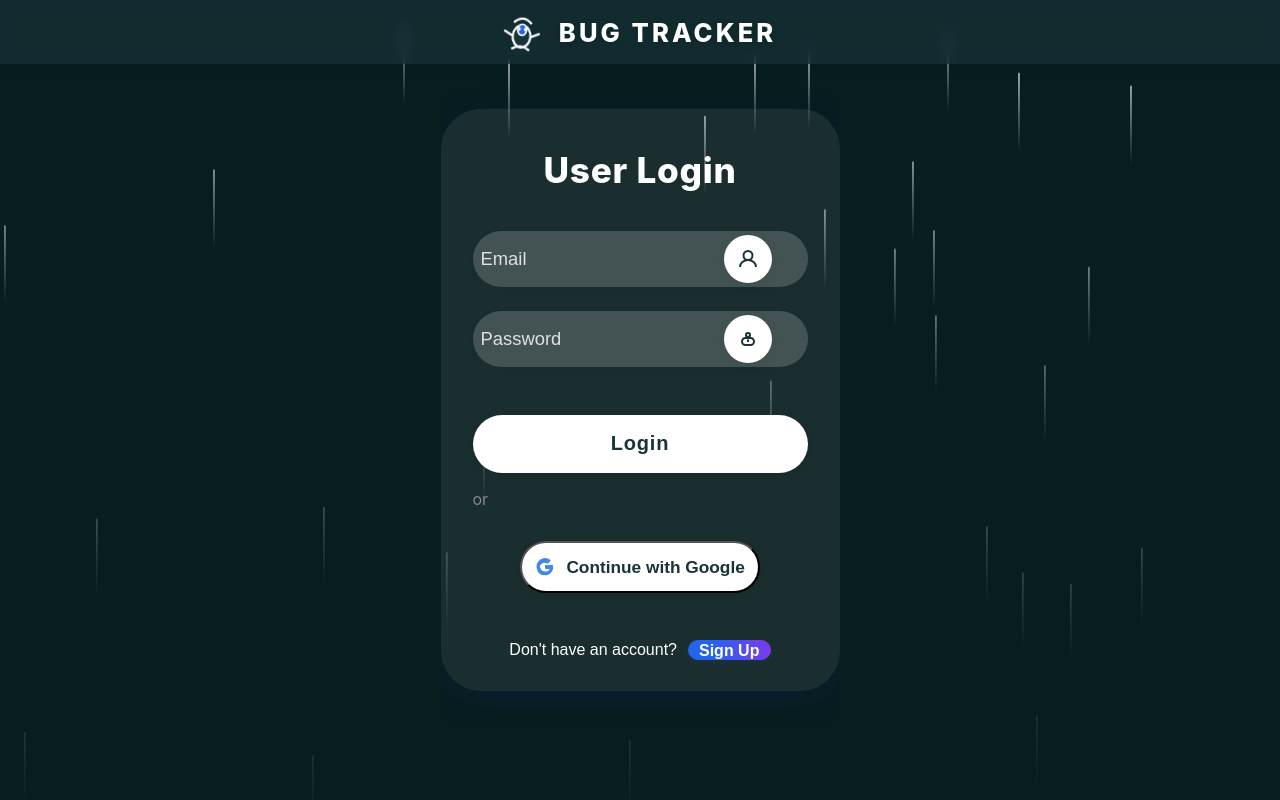
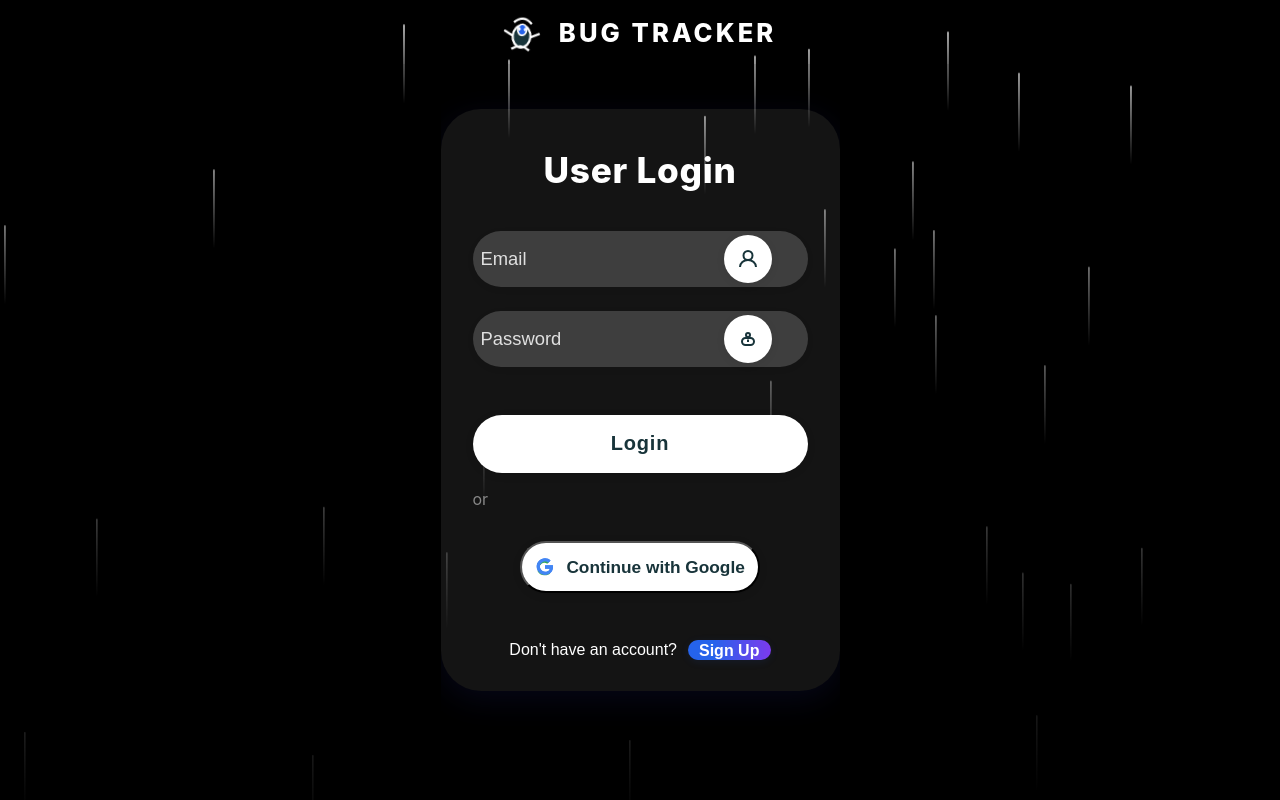
Before and after one commit to Nirmalkoswatta/Bugtracker-kosa, a React (Vite) app: page / in a window 1280 px wide. Built offline with nearby package versions, Linux system fonts and the light colour scheme; no server answers.

Commit message:
redde errorrs

```diff
--- a/src/components/QADashboard.jsx
+++ b/src/components/QADashboard.jsx
@@ -4,6 +4,13 @@ import StarfallBackground from "./StarfallBackground";
 
 export default function QADashboard() {
   const user = useSelector(state => state.user.user);
+  if (!user) {
+    return (
+      <div className="bugtracker-analytics-root" style={{position:'relative', display:'flex', alignItems:'center', justifyContent:'center', minHeight:'100vh'}}>
+        <div style={{color:'#fff', fontSize:'1.2rem'}}>Loading QA Dashboard...</div>
+      </div>
+    );
+  }
   return (
     <div className="bugtracker-analytics-root" style={{position:'relative'}}>
       <StarfallBackground />
@@ -14,7 +21,7 @@ export default function QADashboard() {
         </div>
         <div className="bugtracker-admin-navbar-user">
           <span className="bugtracker-admin-navbar-avatar" />
-          <span className="bugtracker-admin-navbar-username">{user?.email || "QA"}</span>
+          <span className="bugtracker-admin-navbar-username">{user.email || "QA"}</span>
         </div>
       </nav>
       <section className="bugtracker-summary-panel">
--- a/src/styles/main.scss
+++ b/src/styles/main.scss
@@ -2,7 +2,7 @@
 .bugtracker-admin-navbar {
   width: 100vw;
   height: 60px;
-  background: #181824;
+  background: transparent !important;
   display: flex;
   align-items: center;
   justify-content: space-between;
@@ -11,7 +11,7 @@
   top: 0;
   left: 0;
   z-index: 30;
-  box-shadow: 0 2px 16px 0 rgba(0,0,0,0.10);
+  box-shadow: 0 2px 16px 0 rgba(0,0,0,0.18);
 }
 .bugtracker-admin-navbar-left {
   display: flex;
@@ -664,13 +664,13 @@
   left: 0;
   width: 100vw;
   height: 64px;
-  background: rgba(24, 52, 58, 0.65);
-  box-shadow: 0 2px 16px 0 rgba(0,0,0,0.10);
+  background: transparent !important;
+  box-shadow: 0 2px 16px 0 rgba(0,0,0,0.18);
   display: flex;
   align-items: center;
   justify-content: center;
   z-index: 10;
-  backdrop-filter: blur(8px);
+  backdrop-filter: none;
 }
 .login-navbar-center {
   display: flex;
@@ -700,7 +700,7 @@
 // Login page styles
 .login-black-bg {
   min-height: 100vh;
-  background: #071d1e;
+  background: #000 !important;
   display: flex;
   align-items: center;
   justify-content: center;
```
